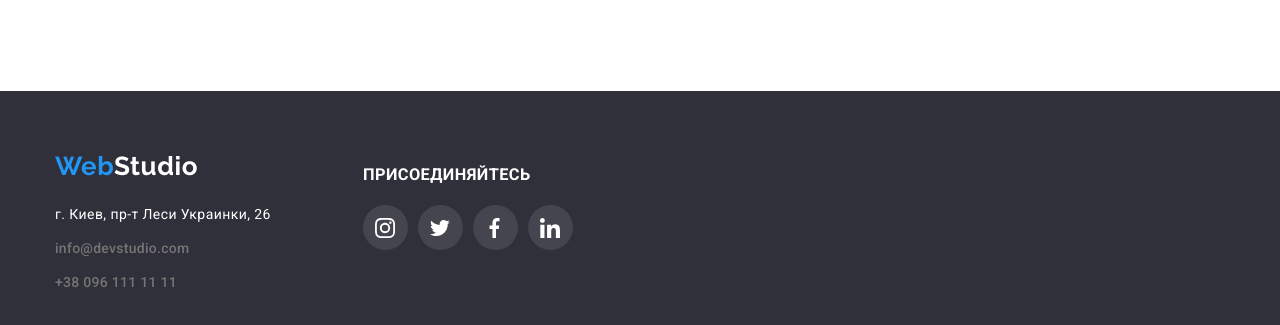
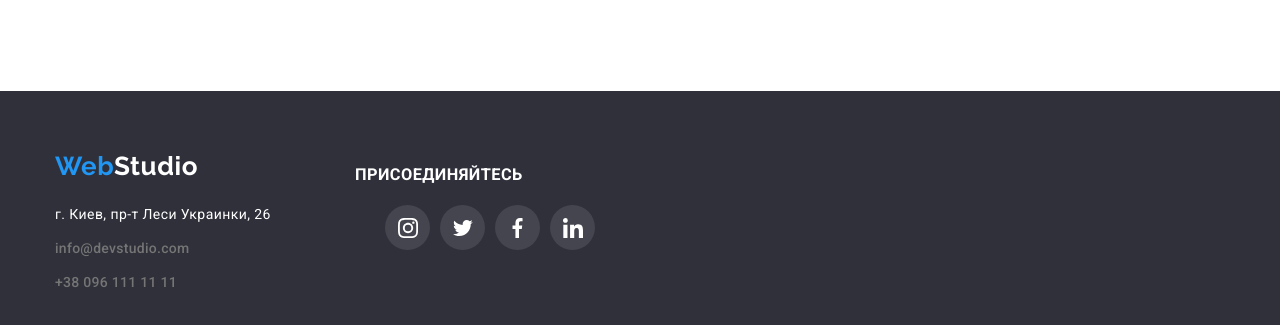
Before and after one commit to Kapral-Yrii/goit-markup-hw-05, a plain HTML site: page index.html in a window 1280 px wide. Shown: the part 2602-2927 px from the top of the page. Drawn offline with nearby package versions, Linux system fonts and the light colour scheme.

Commit message:
last change

```diff
--- a/css/styles.css
+++ b/css/styles.css
@@ -552,7 +552,7 @@ p {
   padding-top: 60px;
   padding-bottom: 60px;
   display: flex;
-  justify-content: flex-start;
+  justify-content: space-between;
 }
 .address {
   margin-top: 20px;
@@ -560,9 +560,13 @@ p {
 .footer-address-link {
   margin-top: 10px;
 }
-.footer-address {
-  margin-right: 70px;
+.widget-block {
+  flex-basis: calc((50% - 45px) / 2);
 }
+.widget-block:last-child {
+  flex-basis: calc(50% - 15px);
+}
+
 .footer-social-links .characteristic-title {
   color: var(--dark-bg-text-color);
   margin-bottom: 20px;
@@ -598,6 +602,9 @@ p {
 .footer-link-item:not(:last-child) {
   margin-right: 10px;
 }
+
+/* modal*/
+
 .backdrop {
   position: fixed;
   top: 0;
--- a/index.html
+++ b/index.html
@@ -316,7 +316,7 @@
     </main>
     <footer class="footer background">
         <div class="container">
-            <div class="footer-address">
+            <div class="footer-address widget-block">
                 <a class="link logo" href="./index.html">Web<span class="logo-studio-dark-bg">Studio</span></a>
                 <address class="address">
                     г. Киев, пр-т Леси Украинки, 26
@@ -326,7 +326,7 @@
                     <li class="footer-address-link"><a class="link" href="tel:380961111111">+38 096 111 11 11</a></li>
                 </ul>
             </div>
-            <div class="footer-social-links">
+            <div class="footer-social-links widget-block">
                 <h3 class="characteristic-title">присоединяйтесь</h3>
                 <ul class="list footer-link-list">
                     <li class="footer-link-item">
@@ -359,6 +359,7 @@
                     </li>
                 </ul>
             </div>
+            <div class="widget-block"></div>
         </div>
     </footer>
     <div class="backdrop is-hidden" data-modal>
```
